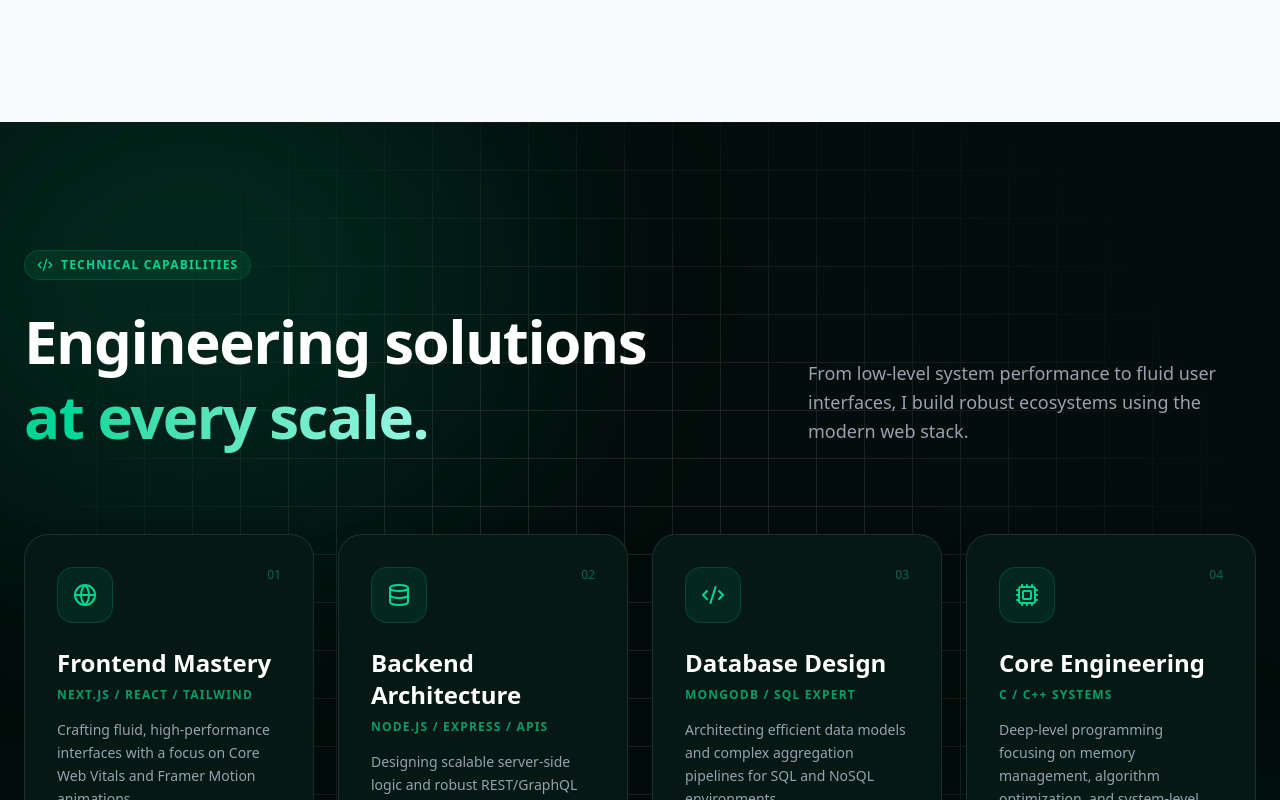
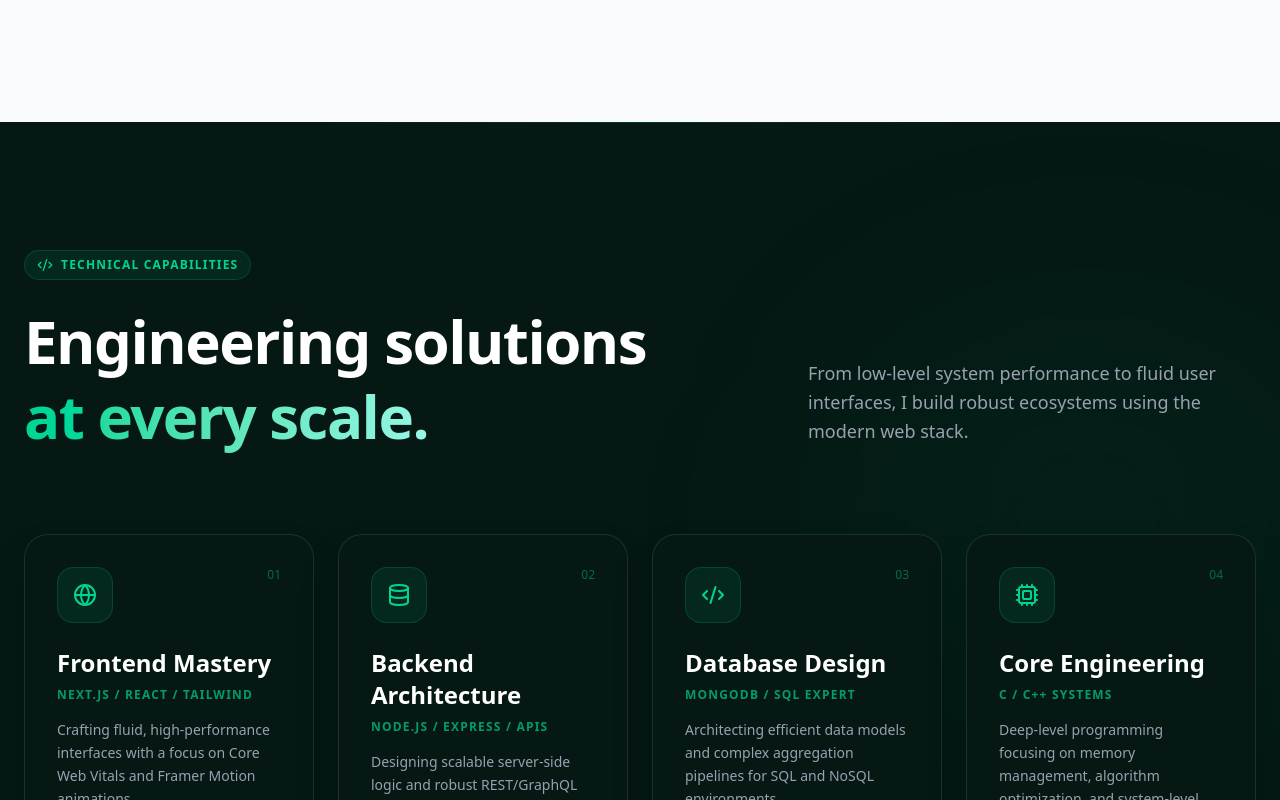
Before and after one commit to iamjitendrasuthar/Freelance-Portfolio, a Next.js app: page / in a window 1280 px wide. Shown: the part 7540-8340 px from the top of the page. Built offline with nearby package versions, Linux system fonts and the light colour scheme.

Commit message:
bg changed

```diff
--- a/components/TechnicalCapabilities.tsx
+++ b/components/TechnicalCapabilities.tsx
@@ -124,25 +124,12 @@ const ExpertiseCard = ({ item, index }: { item: any; index: number }) => {
 const TechnicalCapabilities = () => {
   return (
     // FIX: Removed overflow-hidden from root section
-    <section id="about" className="relative bg-[#030D0B] py-24 md:py-32">
-      {/* FIX: Dedicated wrapper with overflow-hidden for background elements */}
-      <div className="absolute inset-0 overflow-hidden pointer-events-none z-0">
-        {/* Background Glows with transform-gpu */}
-        <div className="absolute top-[-10%] left-[-10%] w-[70%] md:w-[50%] h-[50%] bg-emerald-500/15 blur-[100px] md:blur-[120px] rounded-full transform-gpu" />
-        <div className="absolute bottom-[-10%] right-[-10%] w-[60%] md:w-[40%] h-[40%] bg-teal-500/10 blur-[80px] md:blur-[100px] rounded-full transform-gpu" />
-
-        {/* Subtle Grid Background */}
-        <div
-          className="absolute inset-0 opacity-10"
-          style={{
-            backgroundImage: `linear-gradient(to right, #ffffff 1px, transparent 1px), linear-gradient(to bottom, #ffffff 1px, transparent 1px)`,
-            backgroundSize: "3rem 3rem",
-            maskImage:
-              "radial-gradient(circle at center, black 30%, transparent 80%)",
-            WebkitMaskImage:
-              "radial-gradient(circle at center, black 30%, transparent 80%)",
-          }}
-        />
+    <section id="about" className="relative bg-[#051814]  py-24 md:py-32">
+      {/* FIX: Background Decor ko alag wrapper mein daala jisme overflow-hidden hai */}
+      <div className="absolute inset-0 overflow-hidden pointer-events-none">
+        <div className="absolute top-0 left-1/2 -translate-x-1/2 w-full max-w-2xl h-px bg-gradient-to-r from-transparent via-emerald-500/20 to-transparent" />
+        {/* transform-gpu add kiya smooth rendering ke liye */}
+        <div className="absolute top-[20%] right-[-5%] w-[40%] h-[40%] bg-emerald-500/5 blur-[120px] rounded-full transform-gpu" />
       </div>
 
       <div className="max-w-7xl mx-auto px-4 sm:px-6 relative z-10">
```
